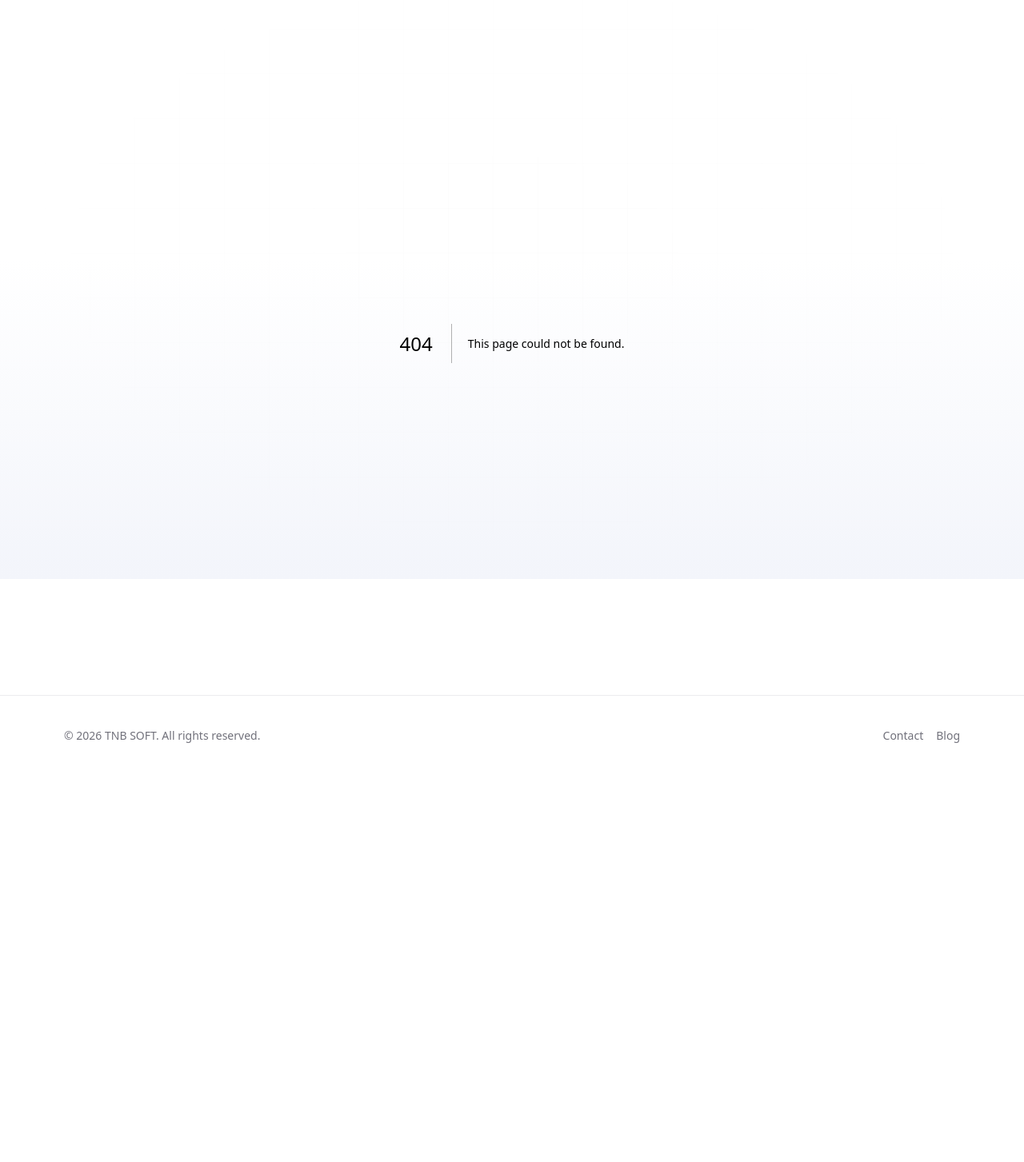
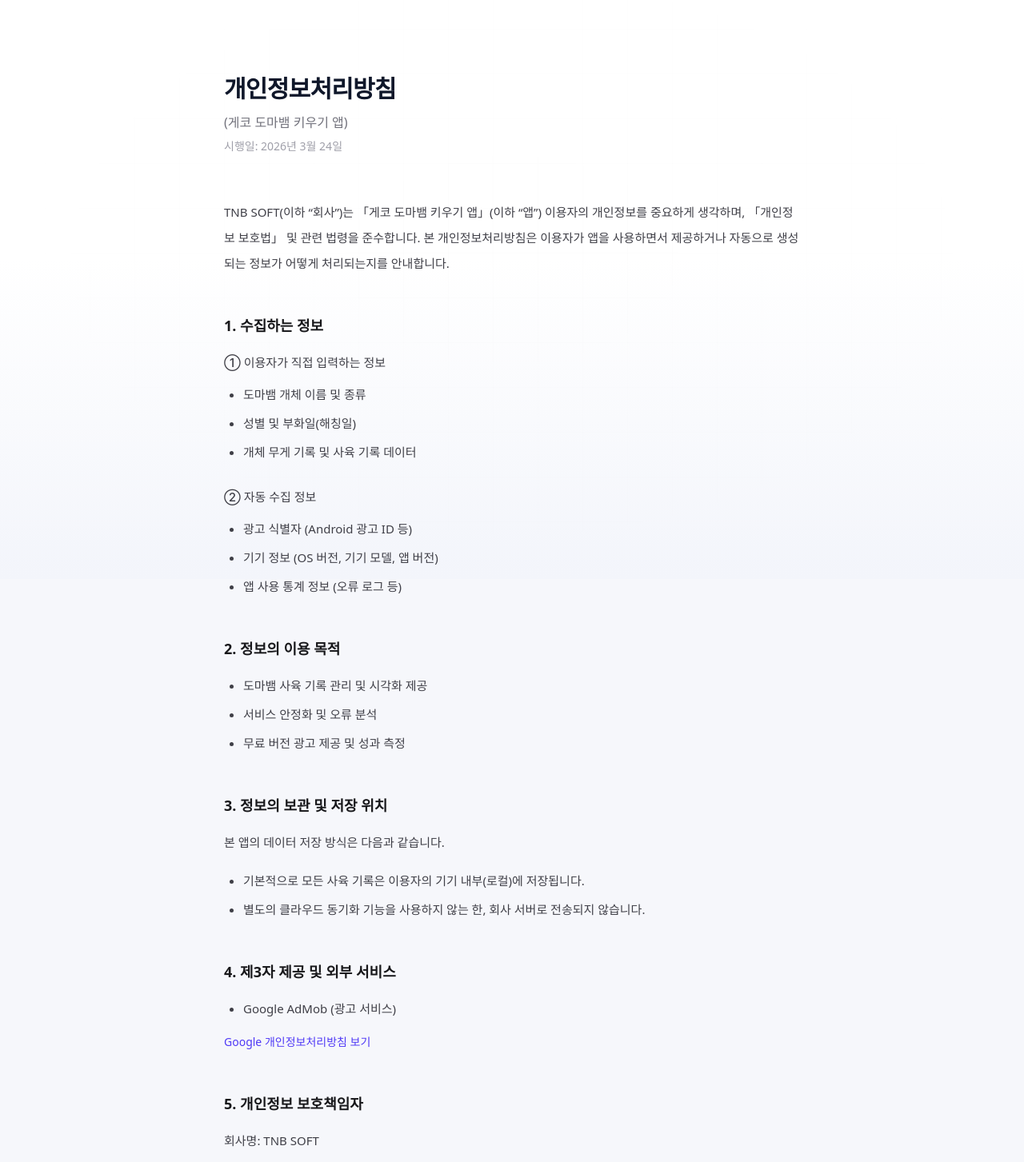
Before and after one commit to jeonbowon/tnb-soft.com, a Next.js app: page /hako-privacy in a window 1280 px wide. Before the commit this address had no page. Shown: the part 76-1529 px from the top of the page at 80% size. Before the commit the page ends 1046 px from the top, so only its background shows below. Built offline with nearby package versions, Linux system fonts and the light colour scheme.

Commit message:
Add hako-privacy

```diff
--- /dev/null
+++ b/src/app/hako-privacy/page.tsx
@@ -0,0 +1,103 @@
+import type { Metadata } from "next";
+
+export const metadata: Metadata = {
+  title: "개인정보처리방침 | TNB SOFT",
+  description: "게코 도마뱀 키우기 앱 개인정보처리방침",
+};
+
+export default function PrivacyPage() {
+  return (
+    <div className="mx-auto max-w-3xl px-6 py-16">
+      <header className="mb-14">
+        <h1 className="text-3xl font-semibold tracking-tight">
+          개인정보처리방침
+        </h1>
+        <p className="mt-3 text-zinc-500">(게코 도마뱀 키우기 앱)</p>
+        <p className="mt-2 text-sm text-zinc-400">
+          시행일: 2026년 3월 24일
+        </p>
+      </header>
+
+      <div className="space-y-12 text-[15px] leading-8 text-zinc-700">
+        <section>
+          <p>
+            TNB SOFT(이하 “회사”)는 「게코 도마뱀 키우기 앱」(이하 “앱”) 이용자의
+            개인정보를 중요하게 생각하며, 「개인정보 보호법」 및 관련 법령을
+            준수합니다. 본 개인정보처리방침은 이용자가 앱을 사용하면서 제공하거나
+            자동으로 생성되는 정보가 어떻게 처리되는지를 안내합니다.
+          </p>
+        </section>
+
+        <section>
+          <h2 className="text-lg font-semibold text-zinc-900 mb-4">
+            1. 수집하는 정보
+          </h2>
+          <h3 className="font-medium mb-2">① 이용자가 직접 입력하는 정보</h3>
+          <ul className="list-disc pl-6 space-y-1">
+            <li>도마뱀 개체 이름 및 종류</li>
+            <li>성별 및 부화일(해칭일)</li>
+            <li>개체 무게 기록 및 사육 기록 데이터</li>
+          </ul>
+
+          <h3 className="font-medium mt-6 mb-2">② 자동 수집 정보</h3>
+          <ul className="list-disc pl-6 space-y-1">
+            <li>광고 식별자 (Android 광고 ID 등)</li>
+            <li>기기 정보 (OS 버전, 기기 모델, 앱 버전)</li>
+            <li>앱 사용 통계 정보 (오류 로그 등)</li>
+          </ul>
+        </section>
+
+        <section>
+          <h2 className="text-lg font-semibold text-zinc-900 mb-4">
+            2. 정보의 이용 목적
+          </h2>
+          <ul className="list-disc pl-6 space-y-1">
+            <li>도마뱀 사육 기록 관리 및 시각화 제공</li>
+            <li>서비스 안정화 및 오류 분석</li>
+            <li>무료 버전 광고 제공 및 성과 측정</li>
+          </ul>
+        </section>
+
+        <section>
+          <h2 className="text-lg font-semibold text-zinc-900 mb-4">
+            3. 정보의 보관 및 저장 위치
+          </h2>
+          <p className="mb-4">본 앱의 데이터 저장 방식은 다음과 같습니다.</p>
+          <ul className="list-disc pl-6 space-y-1">
+            <li>기본적으로 모든 사육 기록은 이용자의 기기 내부(로컬)에 저장됩니다.</li>
+            <li>별도의 클라우드 동기화 기능을 사용하지 않는 한, 회사 서버로 전송되지 않습니다.</li>
+          </ul>
+        </section>
+
+        <section>
+          <h2 className="text-lg font-semibold text-zinc-900 mb-4">
+            4. 제3자 제공 및 외부 서비스
+          </h2>
+          <ul className="list-disc pl-6 space-y-1">
+            <li>Google AdMob (광고 서비스)</li>
+          </ul>
+          <a
+            href="https://policies.google.com/privacy"
+            target="_blank"
+            rel="noopener noreferrer"
+            className="inline-block mt-4 text-sm text-indigo-600 hover:underline"
+          >
+            Google 개인정보처리방침 보기
+          </a>
+        </section>
+
+        <section>
+          <h2 className="text-lg font-semibold text-zinc-900 mb-4">
+            5. 개인정보 보호책임자
+          </h2>
+          <ul className="space-y-1">
+            <li>회사명: TNB SOFT</li>
+            <li>대표자: 전보원</li>
+            <li>이메일: bwjeon@tnb-soft.com</li>
+            <li>웹사이트: https://www.tnb-soft.com</li>
+          </ul>
+        </section>
+      </div>
+    </div>
+  );
+}
```
